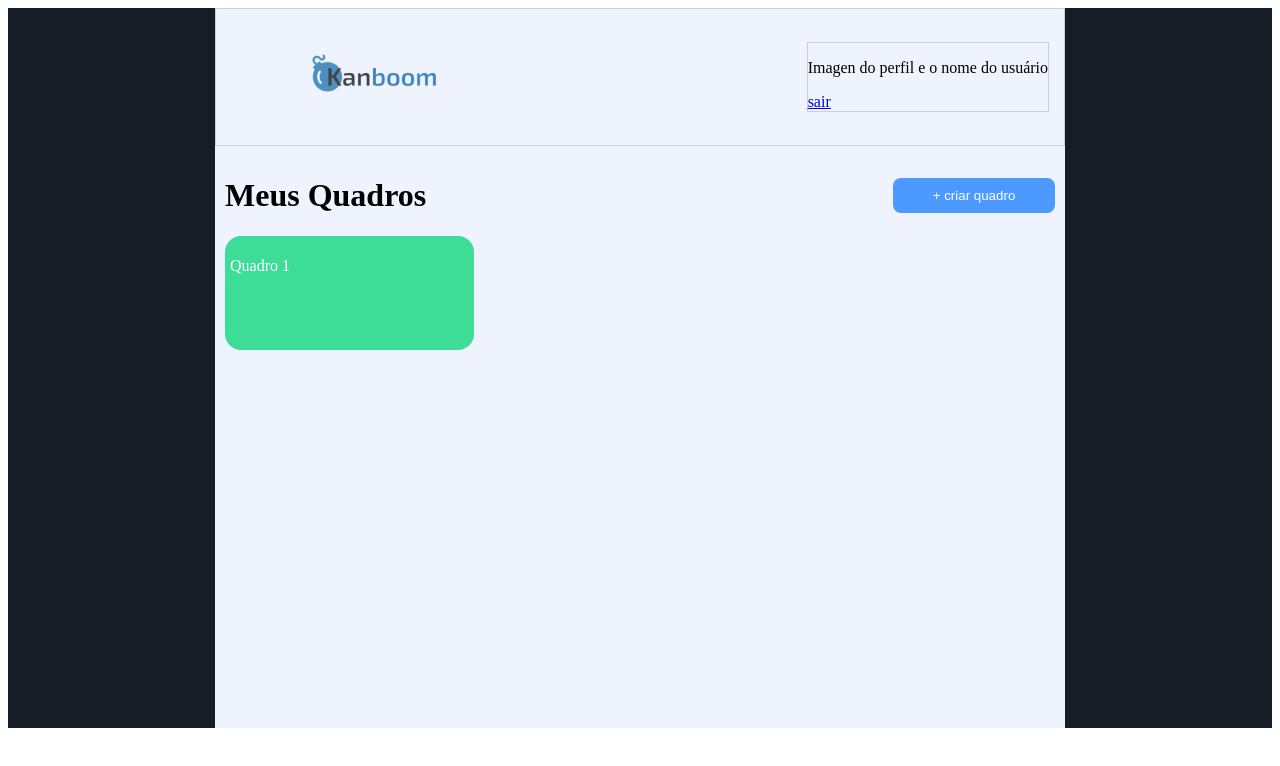
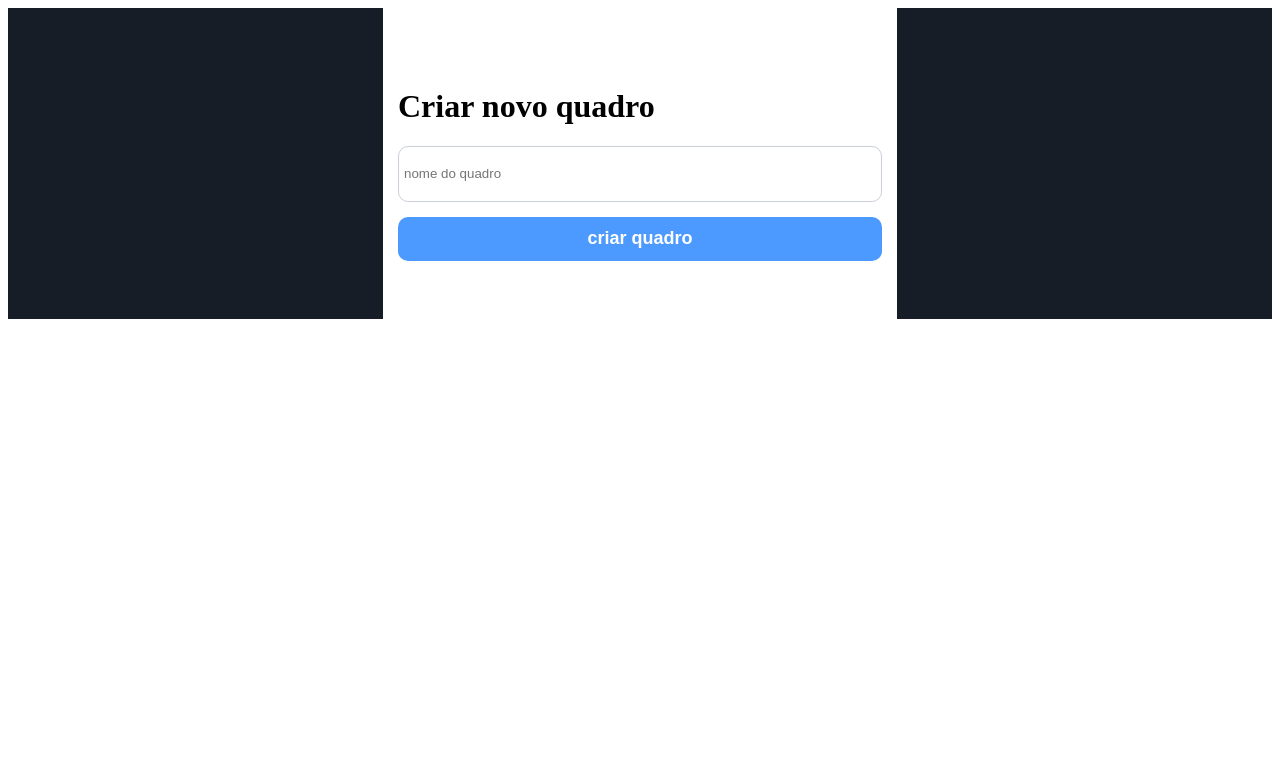
Before and after one commit to ElcioCestari/kanboom-frontend, an Angular app: page /page-create-new-board in a window 1280 px wide. Shown: the top 766 px of the page. Built offline with nearby package versions, Linux system fonts and the light colour scheme.

Commit message:
Ajustando os componente da tela home e a tela de criar novo quadro, faltando algumas funcionalidade ainda

```diff
--- a/src/app/app-routing.module.ts
+++ b/src/app/app-routing.module.ts
@@ -6,6 +6,7 @@ import { TelaLoginComponentComponent } from './components/telas/tela-login-compo
 import { PageCreateNewBoardComponent } from './components/telas/page-create-new-board-component/page-create-new-board.component';
 import { PageForgotPasswordComponent } from './components/telas/page-forgot-password-component/page-forgot-password.component';
 import { TelaCadastroComponent } from './components/telas/tela-cadastro/tela-cadastro.component';
+import { PageHomeComponent } from './components/telas/page-home/page-home.component';
 
 
 const routes: Routes = [
@@ -13,7 +14,8 @@ const routes: Routes = [
   { path: 'page-onboarding', component: PageOnboardingComponent },
   { path: 'page-create-new-board', component: PageCreateNewBoardComponent },
   { path: 'page-forgot-password', component: PageForgotPasswordComponent },
-  { path: 'tela-cadastro', component: TelaCadastroComponent }
+  { path: 'tela-cadastro', component: TelaCadastroComponent },
+  { path: 'page-home', component: PageHomeComponent }
 ];
 
 @NgModule({
--- a/src/app/app.module.ts
+++ b/src/app/app.module.ts
@@ -11,6 +11,7 @@ import { TelaLoginComponentComponent } from './components/telas/tela-login-compo
 import { PageCreateNewBoardComponent } from './components/telas/page-create-new-board-component/page-create-new-board.component';
 import { PageOnboardingComponent } from './components/telas/page-onboarding/page-onboarding.component';
 import { PageForgotPasswordComponent } from './components/telas/page-forgot-password-component/page-forgot-password.component';
+import { PageHomeComponent } from './components/telas/page-home/page-home.component';
 @NgModule({
   imports: [
     BrowserModule,
@@ -32,6 +33,7 @@ import { PageForgotPasswordComponent } from './components/telas/page-forgot-pass
     PageCreateNewBoardComponent,
     PageOnboardingComponent,
     PageForgotPasswordComponent,
+    PageHomeComponent,
   ],
   providers: [],
   bootstrap: [AppComponent],
--- a/src/app/components/telas/page-create-new-board-component/page-create-new-board.component.css
+++ b/src/app/components/telas/page-create-new-board-component/page-create-new-board.component.css
@@ -1,50 +1,29 @@
 .container-board {
-    width: 850px;
-    height: 90vh;
-    background-color: #EEF3FE;
+    width: 484px;
+    height: 281px;
+    padding: 15px;
+    background-color: #FFFFFF;
+    display: flex;
+    flex-direction: column;
+    justify-content: center;
 }
 
-.card-title {
-    display: flex;
-    align-items: center;
-    justify-content: space-between;
-    border: 1px solid #CACFDA;
-    padding: 15px;
+.container-board input,
+button {
+    padding: 5px;
+    height: 44px;
+    border-radius: 10px;
 }
 
-.card-title:hover {
-    border: 2px solid lightslategray;
-}
-
-.sign-out {
+.container-board input {
     border: 1px solid #CACFDA;
 }
 
-
-.boards {
-    padding: 10px;
+.container-board button {
+    margin-top: 15px;
+    border: none;
+    font-size: 18px;
+    font-weight: 700;
+    color: #FFFFFF;
+    background-color: #4C9AFF;
 }
-
-.boards .boards-title {
-    display: flex;
-    align-items: center;
-    justify-content: space-between;
-}
-
-.boards .boards-title button {
-    width: 162px;
-    height: 35px;
-    color: #FFFFFF;
-    background: #4C9AFF;
-    border-radius: 8px;
-    border: none;
-}
-
-.board {
-    width: 239.2px;
-    height: 104px;
-    padding: 5px;
-    color: #FFFFFF;
-    border-radius: 16px;
-    background-color: #3DDC97;
-}
--- a/src/app/components/telas/page-create-new-board-component/page-create-new-board.component.html
+++ b/src/app/components/telas/page-create-new-board-component/page-create-new-board.component.html
@@ -1,19 +1,5 @@
 <div class="container-board">
-    <div class="card-title">
-        <img src="../../../../assets/logo.png" alt="Logo da Kanboom">
-        <div class="sign-out">
-            <p>Imagen do perfil e o nome do usuário</p>
-            <a href="#">sair</a>
-        </div>
-    </div>
-
-    <div class="boards">
-        <div class="boards-title">
-            <h1>Meus Quadros</h1>
-            <button>+ criar quadro</button>
-        </div>
-        <div class="board">
-            <p>Quadro 1</p>
-        </div>
-    </div>
+    <h1>Criar novo quadro</h1>
+    <input type="text" name="new-board" placeholder="nome do quadro">
+    <button (click)="save()">criar quadro</button>
 </div>
--- a/src/app/components/telas/page-create-new-board-component/page-create-new-board.component.ts
+++ b/src/app/components/telas/page-create-new-board-component/page-create-new-board.component.ts
@@ -1,4 +1,6 @@
 import { Component } from '@angular/core';
+import { BoardService } from 'src/app/services/board.service';
+import { Board } from 'src/model/board/board';
 
 @Component({
   selector: 'app-page-create-new-board',
@@ -6,5 +8,15 @@ import { Component } from '@angular/core';
   styleUrls: ['./page-create-new-board.component.css']
 })
 export class PageCreateNewBoardComponent {
+  board: Board = new Board;
+  private service: BoardService;
+
+  constructor(service: BoardService) {
+    this.service = service;
+  }
+
+  save() {
+    this.service.save(this.board)
+  }
 
 }
--- /dev/null
+++ b/src/app/components/telas/page-home/page-home.component.css
@@ -0,0 +1,50 @@
+.container-board {
+    width: 850px;
+    height: 90vh;
+    background-color: #EEF3FE;
+}
+
+.card-title {
+    display: flex;
+    align-items: center;
+    justify-content: space-between;
+    border: 1px solid #CACFDA;
+    padding: 15px;
+}
+
+.card-title:hover {
+    border: 2px solid lightslategray;
+}
+
+.sign-out {
+    border: 1px solid #CACFDA;
+}
+
+
+.boards {
+    padding: 10px;
+}
+
+.boards .boards-title {
+    display: flex;
+    align-items: center;
+    justify-content: space-between;
+}
+
+.boards .boards-title button {
+    width: 162px;
+    height: 35px;
+    color: #FFFFFF;
+    background: #4C9AFF;
+    border-radius: 8px;
+    border: none;
+}
+
+.board {
+    width: 239.2px;
+    height: 104px;
+    padding: 5px;
+    color: #FFFFFF;
+    border-radius: 16px;
+    background-color: #3DDC97;
+}
--- /dev/null
+++ b/src/app/components/telas/page-home/page-home.component.html
@@ -0,0 +1,19 @@
+<div class="container-board">
+    <div class="card-title">
+        <img src="../../../../assets/logo.png" alt="Logo da Kanboom">
+        <div class="sign-out">
+            <p>Imagen do perfil e o nome do usuário</p>
+            <a href="#">sair</a>
+        </div>
+    </div>
+
+    <div class="boards">
+        <div class="boards-title">
+            <h1>Meus Quadros</h1>
+            <button routerLink="/page-create-new-board">+ criar quadro</button>
+        </div>
+        <div class="board">
+            <p>Quadro 1</p>
+        </div>
+    </div>
+</div>
--- /dev/null
+++ b/src/app/services/board.service.ts
@@ -0,0 +1,18 @@
+import { HttpClient } from '@angular/common/http';
+import { Injectable } from '@angular/core';
+import { Router } from '@angular/router';
+import { Board } from 'src/model/board/board';
+
+@Injectable({
+  providedIn: 'root'
+})
+export class BoardService {
+
+  constructor(private http: HttpClient, private router: Router) { }
+
+  save(board: Board) {
+    let url = 'http://localhost:3000/board';
+    board.userId = sessionStorage.getItem("id")!
+    return this.http.post(url, board);
+  }
+}
--- a/src/app/services/user.service.ts
+++ b/src/app/services/user.service.ts
@@ -16,6 +16,7 @@ export class UserService {
       .toPromise()
       .then((data: any) => {
         sessionStorage.setItem('usuario', usuario.email);
+        sessionStorage.setItem('id', data.id);
         this.router.navigate(['/page-onboarding']);
       })
       .catch((error) => {
--- /dev/null
+++ b/src/model/board/board.ts
@@ -0,0 +1,4 @@
+export class Board {
+    userId!: string;
+    name!: string;
+}
--- a/src/model/usuario.ts
+++ b/src/model/usuario.ts
@@ -1,4 +1,5 @@
 export class Usuario {
     email!: string;
     password!: string;
+    id!: any;
 }
```
Also changed, not shown: src/app/components/telas/page-home/page-home.component.ts (added, +10 -0 lines), 2 other files (tests, documents, lock files or other folders).
